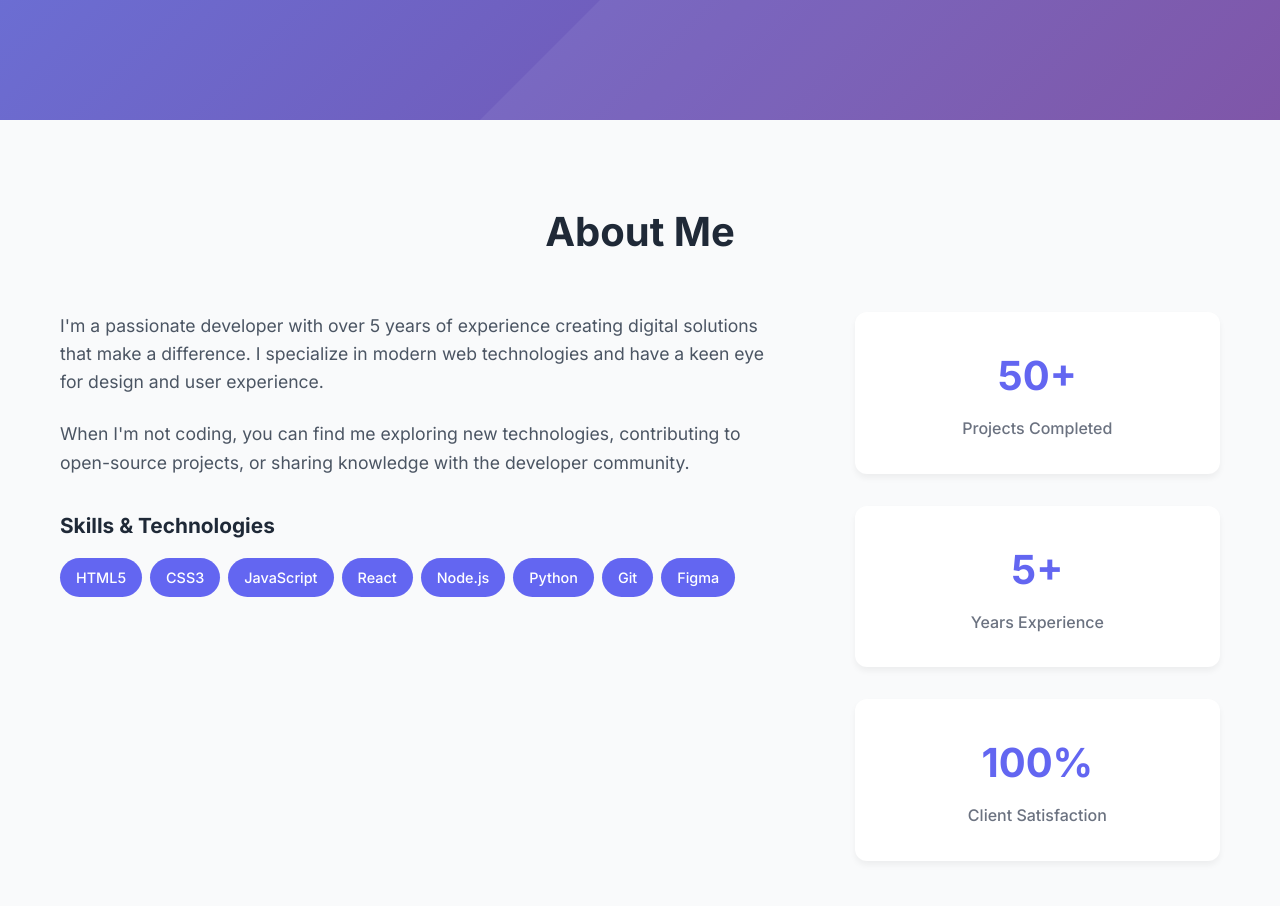
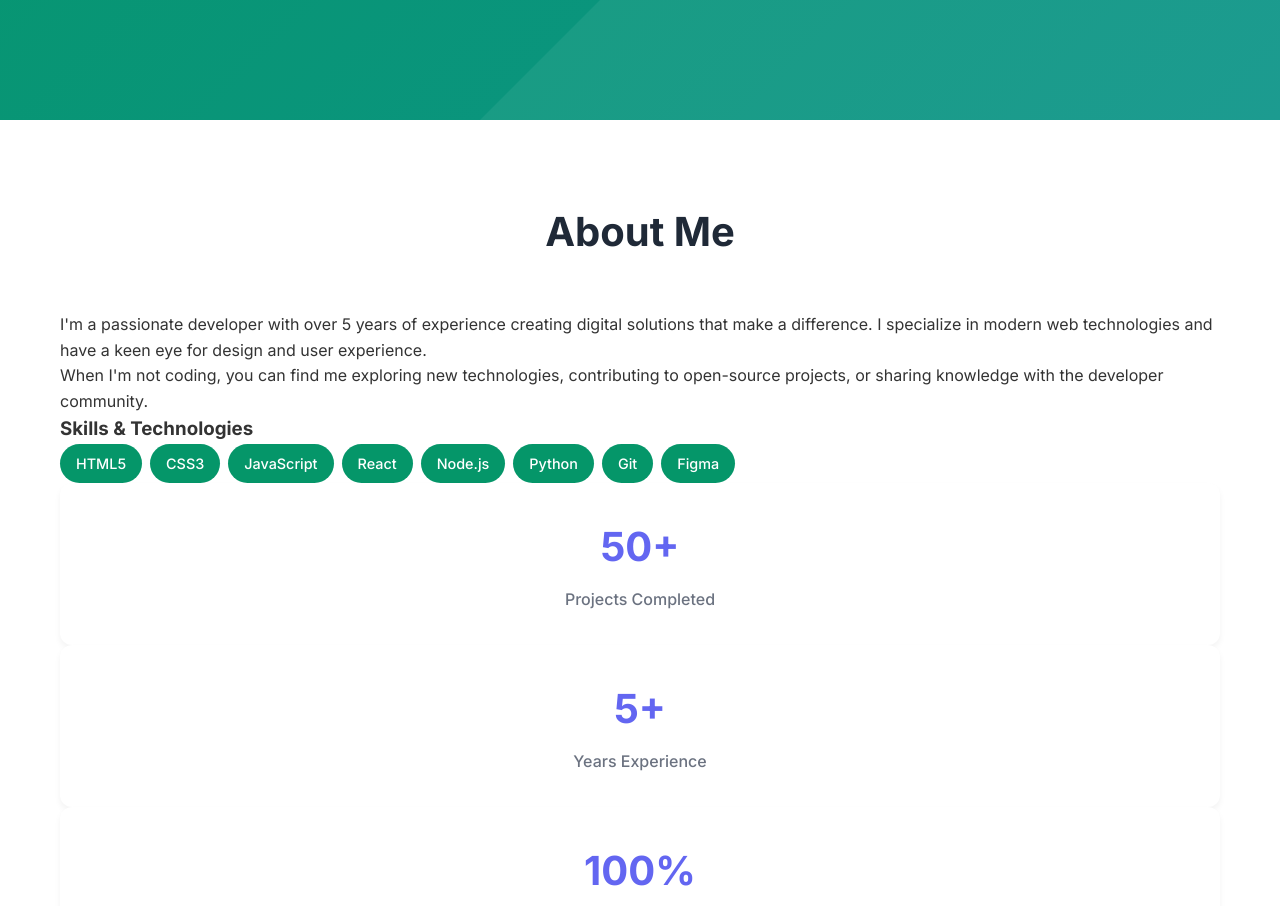
Before and after one commit to Landbruce/vnegri.github.io, a plain HTML site: page index.html in a window 1280 px wide. Shown: the part 680-1586 px from the top of the page. Drawn offline with Linux system fonts and the light colour scheme.

Commit message:
Update styles.css

```diff
--- a/styles.css
+++ b/styles.css
@@ -101,7 +101,7 @@ body {
     min-height: 100vh;
     display: flex;
     align-items: center;
-    background: linear-gradient(135deg, #667eea 0%, #764ba2 100%);
+    background: linear-gradient(135deg, #059669 0%, #0d9488 100%);
     color: white;
     position: relative;
     overflow: hidden;
@@ -221,29 +221,29 @@ section {
     color: #1f2937;
 }
 
-/* About Section */
-.about {
+/* Research Section */
+.research {
     background: #f9fafb;
 }
 
-.about-content {
+.research-content {
     display: grid;
     grid-template-columns: 2fr 1fr;
     gap: 4rem;
     align-items: start;
 }
 
-.about-text p {
+.research-text p {
     font-size: 1.1rem;
     margin-bottom: 1.5rem;
     color: #4b5563;
 }
 
-.skills {
+.research-areas {
     margin-top: 2rem;
 }
 
-.skills h3 {
+.research-areas h3 {
     font-size: 1.3rem;
     margin-bottom: 1rem;
     color: #1f2937;
@@ -256,7 +256,7 @@ section {
 }
 
 .skill-tag {
-    background: #6366f1;
+    background: #059669;
     color: white;
     padding: 0.5rem 1rem;
     border-radius: 20px;
@@ -264,7 +264,7 @@ section {
     font-weight: 500;
 }
 
-.about-stats {
+.research-stats {
     display: flex;
     flex-direction: column;
     gap: 2rem;
@@ -492,11 +492,11 @@ section {
         font-size: 4rem;
     }
 
-    .about-content {
+    .research-content {
         grid-template-columns: 1fr;
     }
 
-    .about-stats {
+    .research-stats {
         flex-direction: row;
         justify-content: space-around;
     }
```
